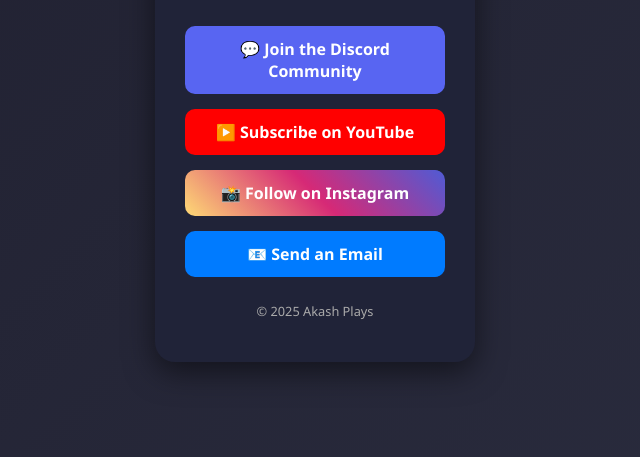
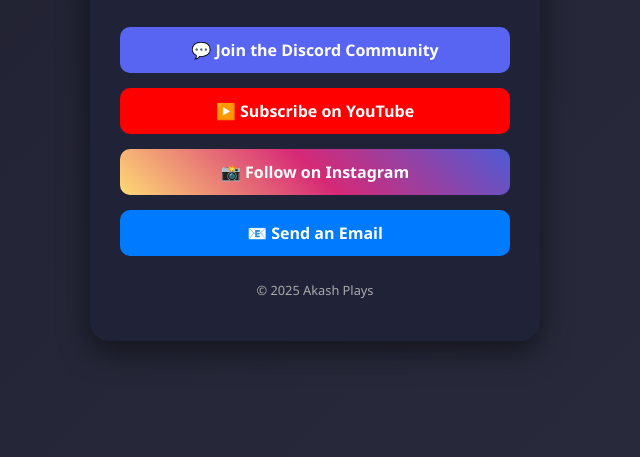
Before and after one commit to MabeyMe/AkashPlays, a plain HTML site: page index.html in a window 1280 px wide. Shown: the part 343-800 px from the top of the page, without its empty margins (325-965 px from the left). Drawn offline with Linux system fonts and the light colour scheme.

Commit message:
Update index.html

```diff
--- a/index.html
+++ b/index.html
@@ -26,7 +26,7 @@
       border-radius: 20px;
       padding: 40px 30px;
       text-align: center;
-      width: 320px;
+      width: 450px;
       box-shadow: 0 10px 30px rgba(0, 0, 0, 0.5);
     }
 
@@ -56,7 +56,7 @@
       padding: 12px 20px;
       border-radius: 10px;
       text-decoration: none;
-      color: #fff; /* Ensures mail link is white */
+      color: #fff;
       font-weight: 600;
       margin-bottom: 15px;
       transition: 0.3s ease;
@@ -74,11 +74,9 @@
       background: linear-gradient(45deg, #feda75, #d62976, #4f5bd5);
     }
 
-    /* --- NEW MAIL STYLE --- */
     .mail {
-      background-color: #007bff; /* Blue for mail */
+      background-color: #007bff;
     }
-    /* ---------------------- */
 
     .card a:hover {
       transform: scale(1.05);
@@ -99,11 +97,11 @@
     <h1>Akash Plays</h1>
     <p>Your source for high-quality gaming content!</p>
 
-    <a href="/discord" class="discord">💬 Join the Discord Community</a>
-    <a href="/youtube" class="youtube">▶️ Subscribe on YouTube</a>
-    <a href="/instagram" class="instagram">📸 Follow on Instagram</a>
+    <a href="discord.html" class="discord">💬 Join the Discord Community</a>
+    <a href="youtube.html" class="youtube">▶️ Subscribe on YouTube</a>
+    <a href="instagram.html" class="instagram">📸 Follow on Instagram</a>
+    <a href="mailto:info@akashplays.com" class="mail">📧 Send an Email</a>
 
-    <a href="mailto:info@akashplays.com" class="mail">📧 Send an Email</a>
     <div class="footer">
       © 2025 Akash Plays
     </div>
```
